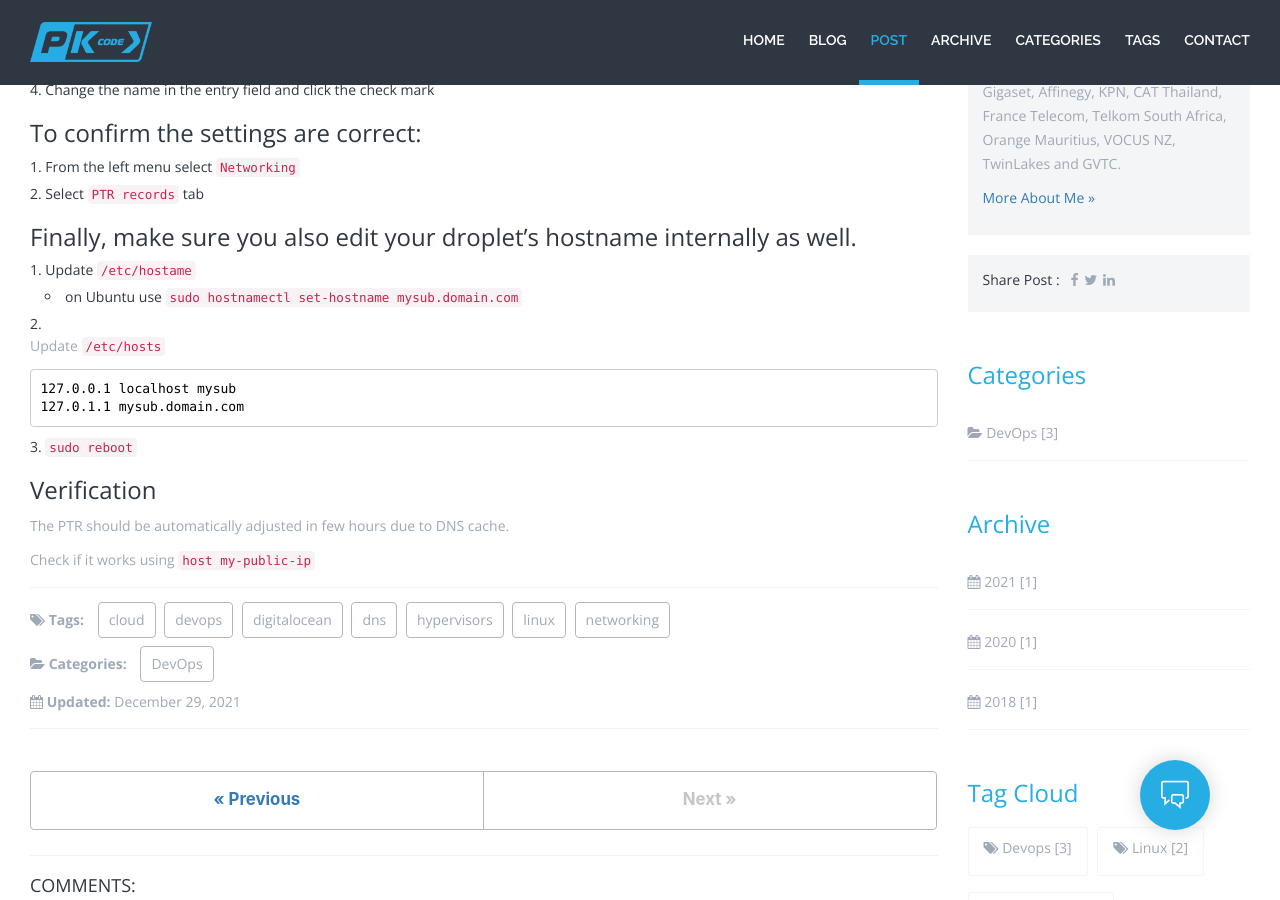
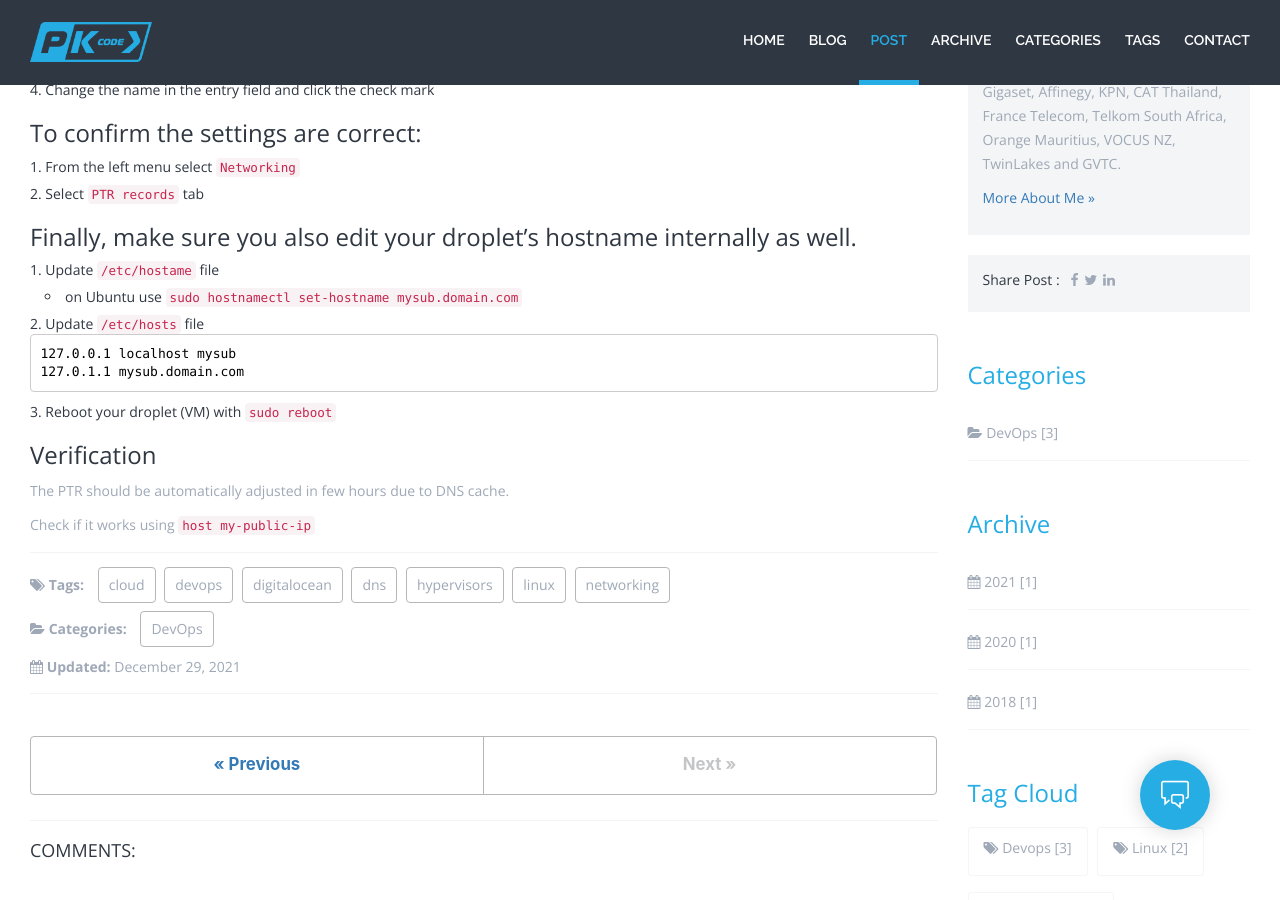
Before and after one commit to bitroniq/bitroniq.github.io, a Jekyll site: the page built from _posts/2021-12-29-how-to-update-reverse-dns-ptr-on-digitalocean.md, in a window 1280 px wide and 900 px high, scrolled down 985 px. Built offline with Jekyll 4.4.1, drawn with Linux system fonts in a browser that asks for light colours; comment, search, counter and statistics services are not loaded.

Commit message:
Refactore DO revDNS article

````diff
--- a/_posts/2021-12-29-how-to-update-reverse-dns-ptr-on-digitalocean.md
+++ b/_posts/2021-12-29-how-to-update-reverse-dns-ptr-on-digitalocean.md
@@ -61,16 +61,14 @@ hostname.
 
 ### Finally, make sure you also edit your droplet’s hostname internally as well.
 
-1. Update `/etc/hostame`
+1. Update `/etc/hostame` file
    - on Ubuntu use `sudo hostnamectl set-hostname mysub.domain.com`
-2. Update `/etc/hosts`
-
+2. Update `/etc/hosts` file
    ```bash
    127.0.0.1 localhost mysub
    127.0.1.1 mysub.domain.com
    ```
-
-3. `sudo reboot`
+3. Reboot your droplet (VM) with `sudo reboot`
 
 ### Verification
 
````
